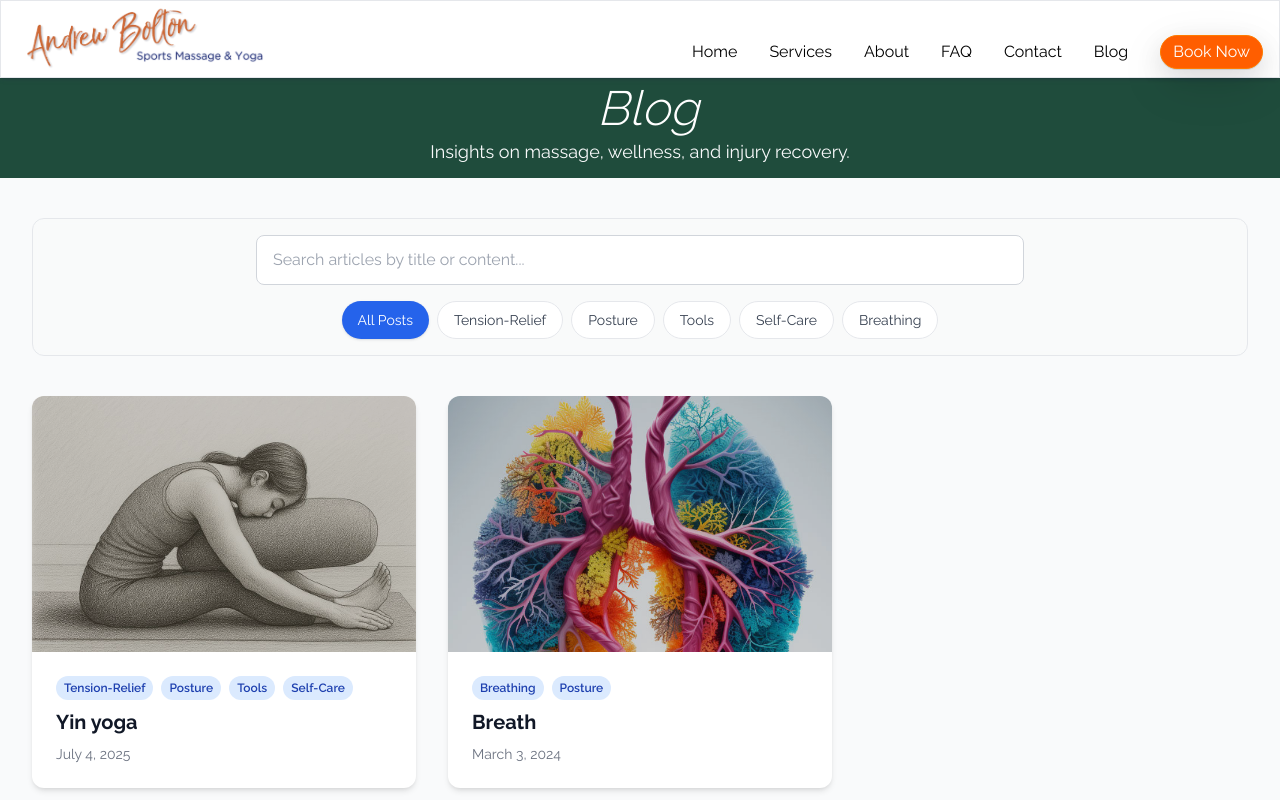
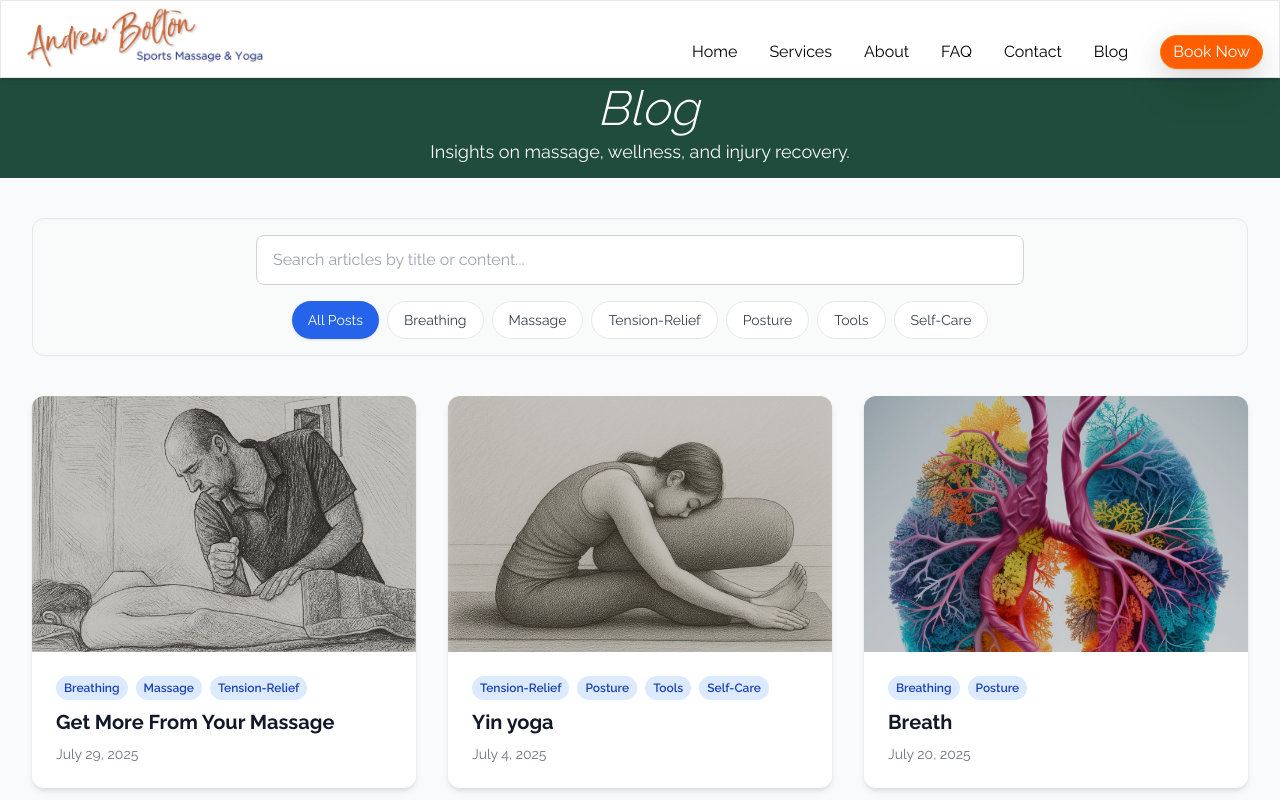
Before and after one commit to andrew-molten/absmassage, a Next.js app: page /blog in a window 1280 px wide. Shown: the top 800 px of the page. Built offline with nearby package versions, Linux system fonts and the light colour scheme.

Commit message:
add Get More From Your Massage Blog Post

```diff
--- a/src/app/blog/[slug]/page.tsx
+++ b/src/app/blog/[slug]/page.tsx
@@ -44,6 +44,7 @@ export default function PostPage({ params }: { params: { slug: string } }) {
   const frontmatter = data as {
     title: string
     date: string
+    lastEdited: string
     coverImage: string
     tags: string[]
   }
@@ -56,7 +57,6 @@ export default function PostPage({ params }: { params: { slug: string } }) {
     <article className="bg-white">
       <div className="heading-wrapper">
         {/* --- Back to Blog Link --- */}
-        {/* <div className="mb-8"> */}
         <div className="mb-0">
           <Link href="/blog" legacyBehavior>
             <a className="text-sm text-blue-500 transition-colors hover:text-blue-600">
@@ -64,7 +64,6 @@ export default function PostPage({ params }: { params: { slug: string } }) {
             </a>
           </Link>
         </div>
-        {/* <h1 className="text-3xl font-extrabold tracking-tight text-gray-900 md:text-5xl"> */}
         <h1 className="heading center">{frontmatter.title}</h1>
       </div>
 
@@ -77,6 +76,15 @@ export default function PostPage({ params }: { params: { slug: string } }) {
             month: 'long',
             day: 'numeric',
           })}
+          <br />
+          {frontmatter.lastEdited &&
+            `Last edited on ${new Date(
+              frontmatter.lastEdited,
+            ).toLocaleDateString('en-US', {
+              year: 'numeric',
+              month: 'long',
+              day: 'numeric',
+            })}`}
         </p>
         <div className="mt-4 flex flex-wrap justify-center gap-2">
           {frontmatter.tags.map((tag) => (
--- a/src/app/blog/clientBlogPage.tsx
+++ b/src/app/blog/clientBlogPage.tsx
@@ -16,7 +16,7 @@ export function ClientBlogPage({ posts }: ClientBlogPageProps) {
     const tags = new Set<string>()
     posts.forEach((post) => {
       if (post.tags && Array.isArray(post.tags)) {
-        post.tags.forEach((tag) => tags.add(tag))
+        post.tags.forEach((tag) => tags.add(tag.toLowerCase()))
       }
     })
     return Array.from(tags)
@@ -115,7 +115,9 @@ export function ClientBlogPage({ posts }: ClientBlogPageProps) {
                       {post.title}
                     </h3>
                     <p className="mt-2 text-sm text-gray-500">
-                      {new Date(post.date).toLocaleDateString('en-US', {
+                      {new Date(
+                        post.lastEdited ? post.lastEdited : post.date,
+                      ).toLocaleDateString('en-US', {
                         year: 'numeric',
                         month: 'long',
                         day: 'numeric',
--- a/src/app/blog/page.tsx
+++ b/src/app/blog/page.tsx
@@ -8,6 +8,7 @@ import { ClientBlogPage } from './clientBlogPage'
 export interface PostFrontmatter {
   title: string
   date: string
+  lastEdited: string
   coverImage: string
   tags: string[]
 }
--- a/src/posts/breath.mdx
+++ b/src/posts/breath.mdx
@@ -1,6 +1,7 @@
 ---
 title: 'Breath'
 date: '2024-03-03'
+lastEdited: '2025-07-20'
 coverImage: '/blog/coverImages/breath.jpg'
 tags: ['breathing', 'posture']
 ---
--- /dev/null
+++ b/src/posts/get-more-from-your-massage.mdx
@@ -0,0 +1,48 @@
+---
+title: 'Get More From Your Massage'
+date: '2025-07-29'
+coverImage: '/blog/coverImages/get-more-from-your-massage.jpg'
+tags: ['breathing', 'massage', 'tension-relief']
+---
+
+I’ve found that too much pain during a massage can get in the way of its benefits. While learning to breathe & relax into the pressure tends to lead to better, longer-lasting results.
+
+## When is a massage too hard?
+
+People often come in for a massage with a “no pain, no gain” mindset. They might say “the pain helps” or “I’ll just talk through it” so they don’t have to feel it. \
+ \
+Those instincts aren’t wrong – but here are my beliefs around pressure in a massage.
+
+### It might be too much pressure when:
+
+- It crosses the line from pleasurable pain into pure pain.
+- You’re tensing up or resisting the pressure.
+- You clench your jaw, fists or other areas to get through it.
+- You can’t relax your face.
+- You hold your breath or breathe shallowly.
+
+If you experience any of the above, try breathing and relaxing into it as described below.
+
+But if that’s too challenging, just ask me to ease off slightly so that you can.
+
+## How to get the most of your massage.
+
+A bit of chat & banter at the start is normal. And if having a chat the whole massage is your jam, that’s fine too. \
+ \
+Otherwise once the conversation naturally settles. Feel free to let it go.
+
+I’ll also get the message if you start giving shorter responses. Or you can let me know that you want to focus on your breath.
+
+### Then:
+
+- Focus on your breath.
+- Breathe slowly & fully through your nose.
+- On every exhale, let your body relax into the table as you exhale fully.
+- Soften your jaw, shoulders, arms, legs, face – whatever’s holding on.
+- Be present with the massage & let the muscles I’m working on relax into the applied pressure.
+
+This way we’re working together.
+
+My job is to help your muscles & tissue to relax. When your body resists, it slows that relaxation down. \
+ \
+When you breathe & soften like this, there’s less resistance – so we can get deeper, faster and release more tension.
```
Also changed, not shown: public/blog/coverImages/get-more-from-your-massage.jpg (added).
